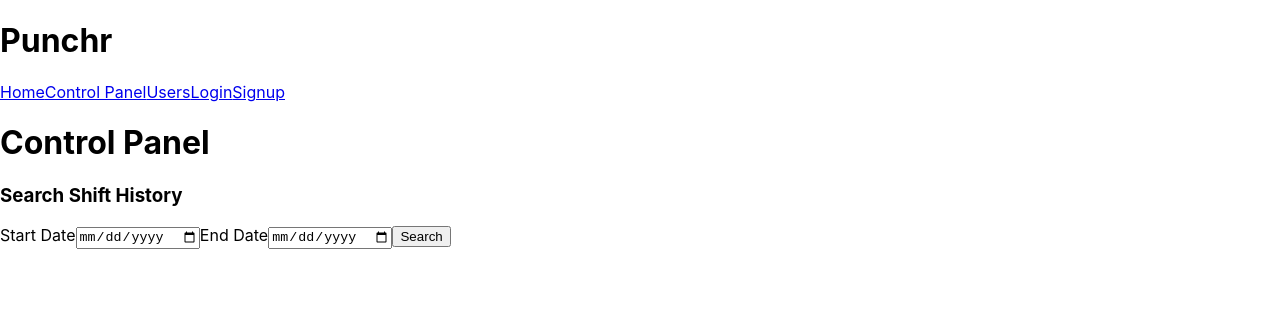
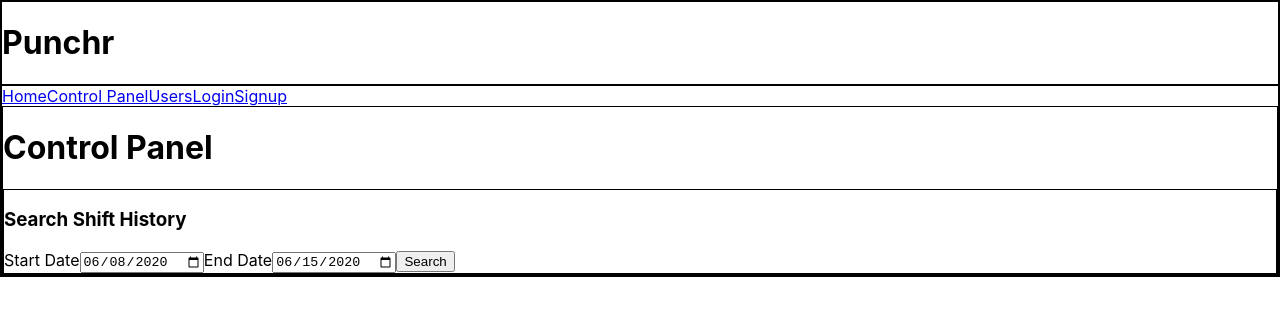
Before and after one commit to mishyjari/punchr-client, a React (Create React App) app: page /control-panel in a window 1280 px wide. Shown: the top 316 px of the page. Built offline with nearby package versions, Linux system fonts and the light colour scheme; no server answers.

Commit message:
searcher

```diff
--- a/src/App.css
+++ b/src/App.css
@@ -1,3 +1,7 @@
+div {
+  border: 1px solid black;
+}
+
 .App {
   text-align: center;
 }
--- a/src/components/ControlPanel.js
+++ b/src/components/ControlPanel.js
@@ -1,4 +1,5 @@
 import React from 'react';
+import HistorySearcher from './HistorySearcher.js';
 
 const ControlPanel = props => {
 	return (
@@ -13,17 +14,7 @@ const ControlPanel = props => {
 			Should also show or link to contact info for coworkers
 
 			if User is a manager, they will be able to search by user or by all users, update user info, edit, create or delete shifts*/}
-
-			<div>
-				<h3>Search Shift History</h3>
-				<form onSubmit={() => {}}>
-					<label htmlFor="start">Start Date</label>
-					<input type="date" />
-					<label htmlFor="end">End Date</label>
-					<input type="date" />
-					<button type='submit'>Search</button>
-				</form>
-			</div>
+			<HistorySearcher />
 		</div>
 	)
 }
--- /dev/null
+++ b/src/components/HistorySearcher.js
@@ -0,0 +1,51 @@
+import React from 'react';
+
+const SHIFTS_API = "http://localhost:3000/shifts";
+
+class HistorySearcher extends React.Component {
+  state = {
+    start: new Date(new Date().getTime()-604800000), // 1 Week Ago
+    end: new Date(),
+    user: null,
+    results: []
+  }
+
+  componentWillMount() {
+    fetch(SHIFTS_API)
+    .then( res => res.json() )
+    .then( shifts => this.setState({ results: shifts }) )
+  }
+
+  handleSearch = e => {
+    e.preventDefault();
+    const results = this.state.results.filter(shift => {
+      return (Date.parse(shift.start) >= this.state.start) &&
+        (Date.parse(shift.start) <= this.state.end)
+    })
+    console.log("search results", results);
+    this.setState({ results: results })
+  };
+
+  handleChange = e => {
+    e.persist();
+    const key = e.target.name;
+    this.setState({ [key]: new Date(e.target.value) })
+  }
+
+  render() {
+    return (
+      <div>
+        <h3>Search Shift History</h3>
+        <form onSubmit={this.handleSearch} onChange={this.handleChange}>
+          <label htmlFor="start">Start Date</label>
+          <input name="start" type="date" value={this.state.start.toISOString().split("T")[0]} />
+          <label htmlFor="end">End Date</label>
+          <input name="end" type="date" value={this.state.end.toISOString().split("T")[0]} />
+          <button type='submit'>Search</button>
+        </form>
+      </div>
+    )
+  }
+}
+
+export default HistorySearcher;
```
